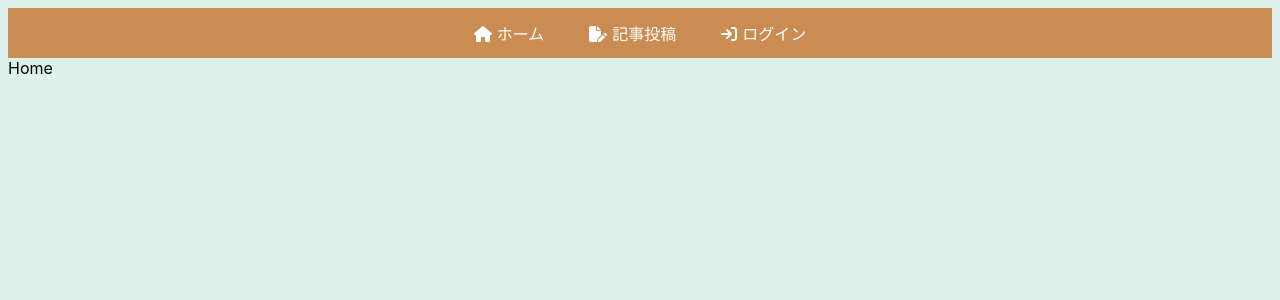
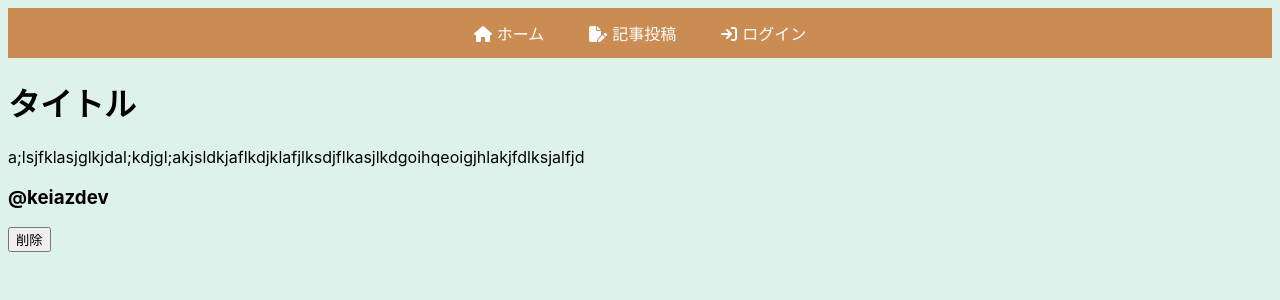
Before and after one commit to KeiAzDev/blog-ts, a React (Vite) app: page / in a window 1280 px wide. Shown: the top 300 px of the page. Built offline with nearby package versions, Linux system fonts and the light colour scheme; no server answers.

Commit message:
ホームコンポーネントHTML作成

```diff
--- a/src/components/Home.tsx
+++ b/src/components/Home.tsx
@@ -2,7 +2,20 @@
 
 const Home = () => {
   return (
-    <div>Home</div>
+    <div className="homePage">
+      <div className="postContents">
+        <div className="postHeader">
+          <h1>タイトル</h1>
+        </div>
+      </div>
+      <div className="postTextContainer">
+        a;lsjfklasjglkjdal;kdjgl;akjsldkjaflkdjklafjlksdjflkasjlkdgoihqeoigjhlakjfdlksjalfjd
+      </div>
+      <div className="nameAndDeleteButton">
+        <h3>@keiazdev</h3>
+        <button>削除</button>
+      </div>
+    </div>
   )
 }
 
```
